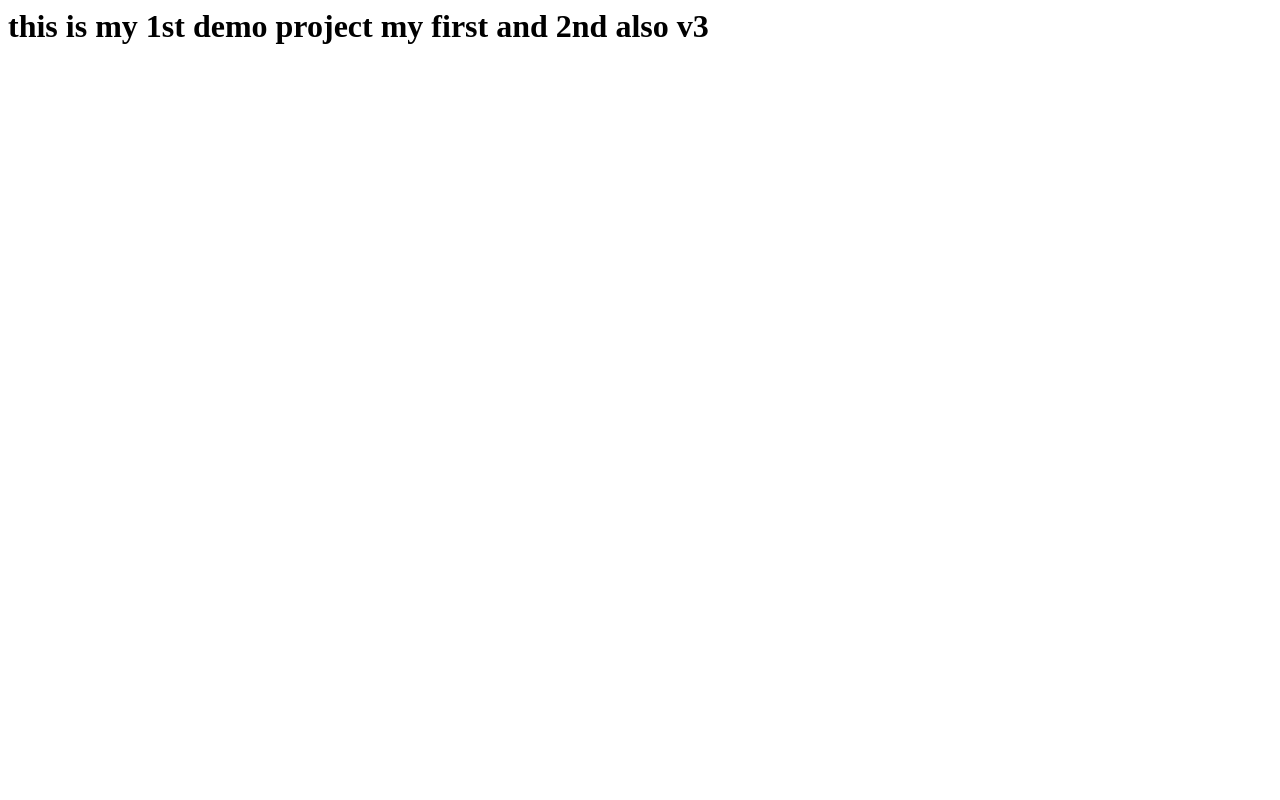
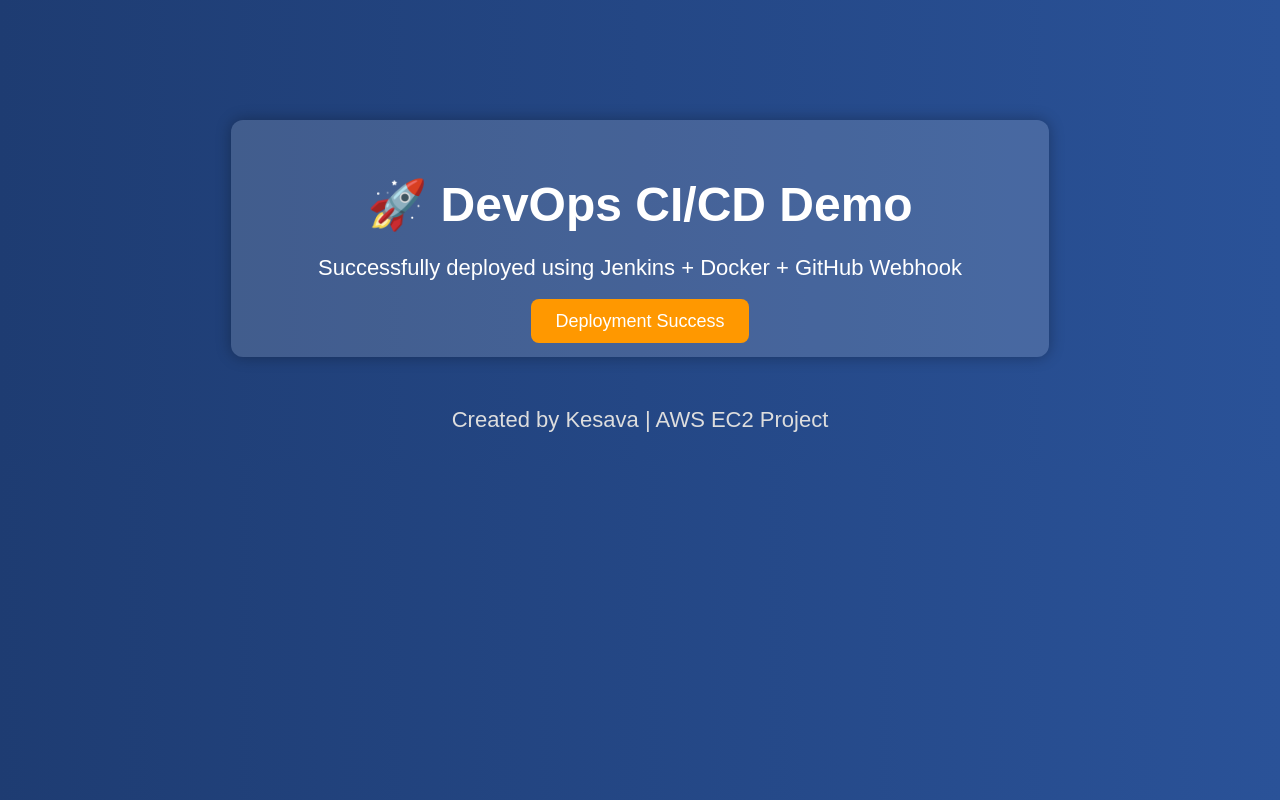
Before and after one commit to Kesava0662/demo-jenkins, a plain HTML site: page index.html in a window 1280 px wide. Drawn offline with Linux system fonts and the light colour scheme.

Commit message:
Create index.html for DevOps CI/CD demo project
Added a complete HTML structure with styling and content for a DevOps demo project.

```diff
--- a/index.html
+++ b/index.html
@@ -1 +1,73 @@
-<h1> this is my 1st demo project my first and 2nd also v3</h1>
+<!DOCTYPE html>
+<html lang="en">
+<head>
+    <meta charset="UTF-8">
+    <meta name="viewport" content="width=device-width, initial-scale=1.0">
+    <title>Kesava DevOps Project</title>
+    <style>
+        body {
+            margin: 0;
+            padding: 0;
+            font-family: Arial, sans-serif;
+            background: linear-gradient(to right, #1e3c72, #2a5298);
+            color: white;
+            text-align: center;
+        }
+
+        .container {
+            margin-top: 120px;
+        }
+
+        h1 {
+            font-size: 48px;
+            margin-bottom: 20px;
+        }
+
+        p {
+            font-size: 22px;
+            margin-bottom: 30px;
+        }
+
+        .box {
+            background: rgba(255,255,255,0.15);
+            padding: 25px;
+            width: 60%;
+            margin: auto;
+            border-radius: 12px;
+            box-shadow: 0px 0px 15px rgba(0,0,0,0.3);
+        }
+
+        .footer {
+            margin-top: 50px;
+            font-size: 16px;
+            color: #ddd;
+        }
+
+        .btn {
+            background: #ff9800;
+            color: white;
+            padding: 12px 24px;
+            text-decoration: none;
+            border-radius: 8px;
+            font-size: 18px;
+        }
+
+        .btn:hover {
+            background: #e68900;
+        }
+    </style>
+</head>
+<body>
+    <div class="container">
+        <div class="box">
+            <h1>🚀 DevOps CI/CD Demo</h1>
+            <p>Successfully deployed using Jenkins + Docker + GitHub Webhook</p>
+            <a href="#" class="btn">Deployment Success</a>
+        </div>
+
+        <div class="footer">
+            <p>Created by Kesava | AWS EC2 Project</p>
+        </div>
+    </div>
+</body>
+</html>
```
